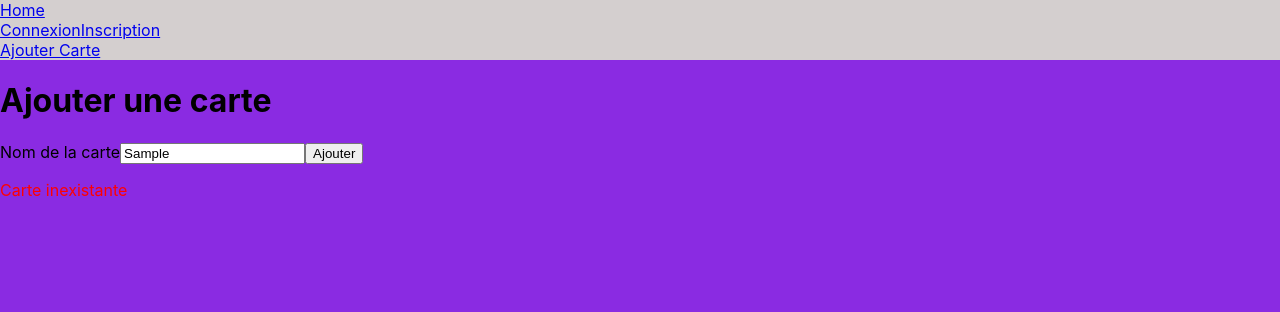
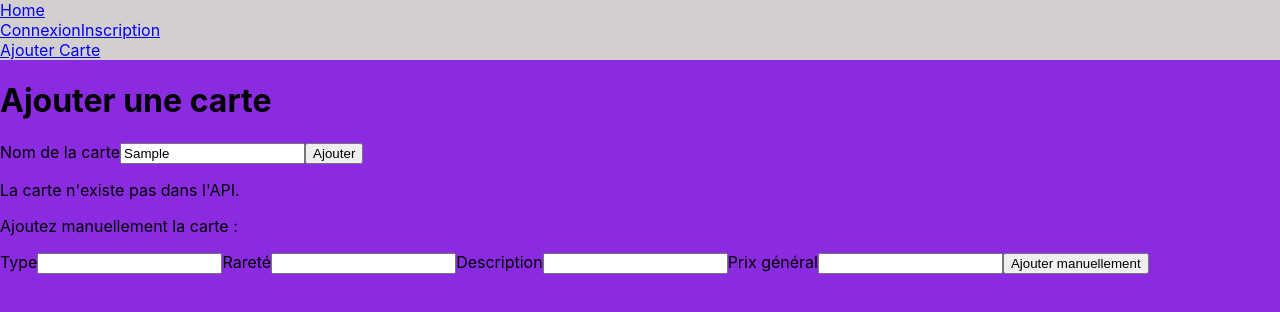
Before and after one commit to yemma203/CartX, a React (Create React App) app in the folder front/front-cart-x/: page /addCard in a window 1280 px wide. Both pictures are taken after typing "Sample" into the empty fields and a click on the button "Ajouter". Shown: the top 312 px of the page. Built offline with nearby package versions, Linux system fonts and the light colour scheme; no server answers.

Commit message:
Possibilité d'ajout d'une carte mannuellement si non presente dans l'api

```diff
--- a/front/front-cart-x/src/Components/Add_Card.jsx
+++ b/front/front-cart-x/src/Components/Add_Card.jsx
@@ -4,6 +4,11 @@ export default function Add_Card() {
   const [cardName, setCardName] = useState("");
   const [cards, setCards] = useState([]);
   const [errorMessage, setErrorMessage] = useState("");
+  const [manualCardType, setManualCardType] = useState("");
+  const [manualCardRarity, setManualCardRarity] = useState("");
+  const [manualCardDescription, setManualCardDescription] = useState("");
+  const [manualCardPrice, setManualCardPrice] = useState("");
+  const [showManualForm, setShowManualForm] = useState(false);
 
   useEffect(() => {
     // Utilisez une fonction asynchrone dans useEffect pour récupérer les cartes
@@ -67,6 +72,7 @@ export default function Add_Card() {
             console.log("Carte ajoutée avec succès");
             setCardName("");
             setErrorMessage("");
+            setShowManualForm(false); // Réinitialisez le formulaire manuel
           } else {
             console.log("Erreur lors de l'ajout de la carte");
           }
@@ -77,7 +83,49 @@ export default function Add_Card() {
         setErrorMessage("La carte est déjà présente dans la base de données");
       }
     } else {
-      setErrorMessage("Carte inexistante");
+      // Si la carte n'existe pas dans l'API, affichez un formulaire pour ajouter la carte manuellement
+      setErrorMessage(""); // Effacez le message d'erreur précédent
+      setShowManualForm(true); // Affichez le formulaire manuel
+    }
+  };
+
+  const handleManualAdd = async (e) => {
+    e.preventDefault();
+
+    // Récupérez les données nécessaires depuis le formulaire manuel
+    const newManualCard = {
+      name: cardName,
+      type: manualCardType,
+      rarity: manualCardRarity,
+      description: manualCardDescription,
+      global_price: manualCardPrice,
+    };
+
+    // Ajoutez la carte manuellement à la base de données
+    // (Vous devez implémenter cette fonction selon votre structure de base de données et les données nécessaires)
+    try {
+      const response = await fetch("http://localhost:8000/cards", {
+        method: "POST",
+        headers: {
+          "Content-Type": "application/json",
+        },
+        body: JSON.stringify(newManualCard),
+      });
+
+      if (response.ok) {
+        console.log("Carte ajoutée manuellement avec succès");
+        setCardName("");
+        setManualCardType("");
+        setManualCardRarity("");
+        setManualCardDescription("");
+        setManualCardPrice("");
+        setErrorMessage("");
+        setShowManualForm(false); // Réinitialisez le formulaire manuel
+      } else {
+        console.log("Erreur lors de l'ajout manuel de la carte");
+      }
+    } catch (err) {
+      console.error(err.message);
     }
   };
 
@@ -95,6 +143,48 @@ export default function Add_Card() {
         <button type="submit">Ajouter</button>
       </form>
       {errorMessage && <p style={{ color: "red" }}>{errorMessage}</p>}
+      {showManualForm && (
+        <div>
+          <p>La carte n'existe pas dans l'API.</p>
+          <p>Ajoutez manuellement la carte :</p>
+          {/* Formulaire pour ajouter manuellement la carte */}
+          <form onSubmit={handleManualAdd}>
+            <label htmlFor="manualCardType">Type</label>
+            <input
+              type="text"
+              id="manualCardType"
+              value={manualCardType}
+              onChange={(e) => setManualCardType(e.target.value)}
+            />
+
+            <label htmlFor="manualCardRarity">Rareté</label>
+            <input
+              type="text"
+              id="manualCardRarity"
+              value={manualCardRarity}
+              onChange={(e) => setManualCardRarity(e.target.value)}
+            />
+
+            <label htmlFor="manualCardDescription">Description</label>
+            <input
+              type="text"
+              id="manualCardDescription"
+              value={manualCardDescription}
+              onChange={(e) => setManualCardDescription(e.target.value)}
+            />
+
+            <label htmlFor="manualCardPrice">Prix général</label>
+            <input
+              type="text"
+              id="manualCardPrice"
+              value={manualCardPrice}
+              onChange={(e) => setManualCardPrice(e.target.value)}
+            />
+
+            <button type="submit">Ajouter manuellement</button>
+          </form>
+        </div>
+      )}
     </div>
   );
 }
```
